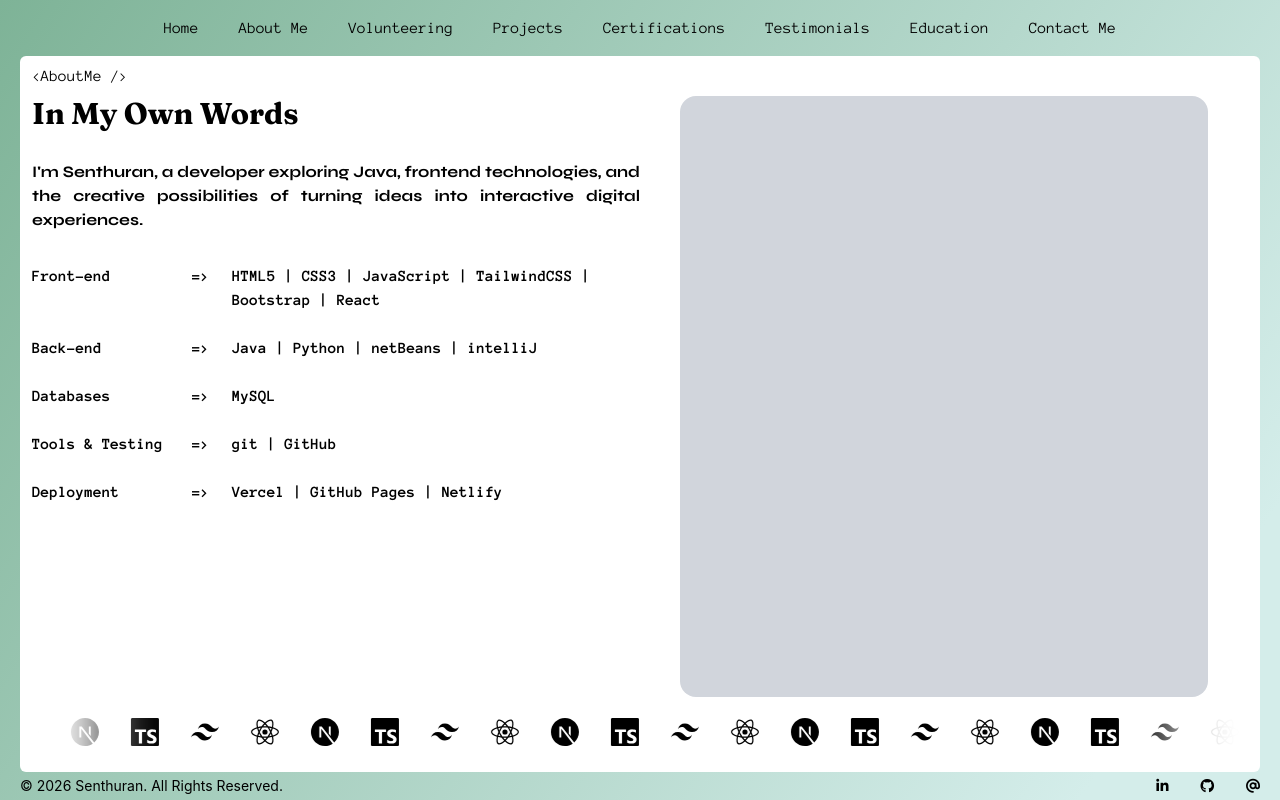
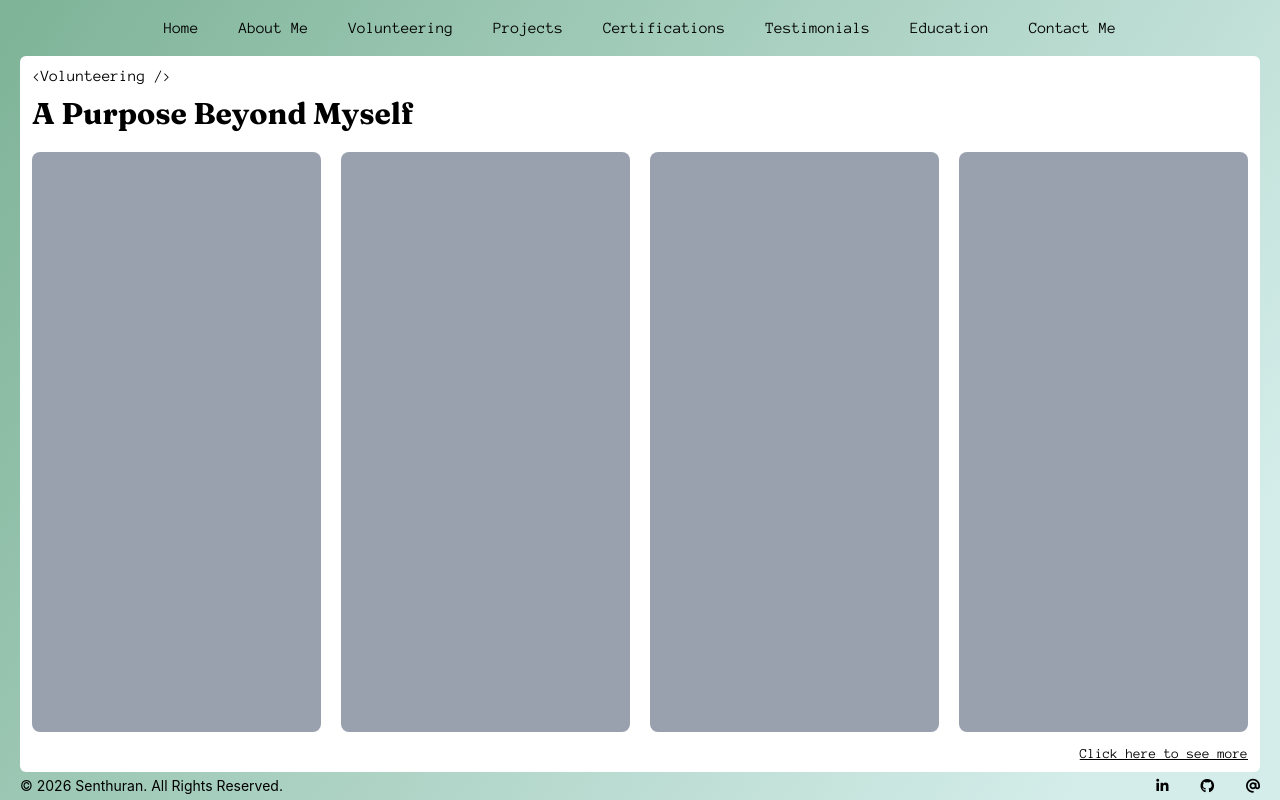
Before and after one commit to senthuran20040817/PORTFOLIO, a React (Vite) app: page / in a window 1280 px wide. Built offline with nearby package versions, Linux system fonts and the light colour scheme.

Commit message:
create the volunteering section

```diff
--- a/constants.jsx
+++ b/constants.jsx
@@ -20,3 +20,7 @@ export const tools = [
   ["git", "GitHub"],
   ["Vercel", "GitHub Pages", "Netlify"]
 ]
+
+export const volunteeringImages = [
+  `<img src="">`
+]
--- a/src/components/AboutMe.jsx
+++ b/src/components/AboutMe.jsx
@@ -4,8 +4,8 @@ import { techLogos, tools } from "../../constants.jsx"
 
 function AboutMe() {
     return (
-        <section className="relative bg-white grow rounded-md flex flex-col">
-            <div className="grid grid-cols-2 h-full mt-10 mx-3">
+        <section className="relative bg-white grow rounded-md flex flex-col  px-3">
+            <div className="grid grid-cols-2 h-full mt-10">
                 <div className="flex flex-col gap-2">
                     <p className="font-bold font-Fraunces text-3xl">In My Own Words</p>
                     <p className="w-full text-justify font-syne font-bold mt-5">I'm Senthuran, a developer exploring Java, frontend technologies, and the creative possibilities of turning ideas into interactive digital experiences.</p>
@@ -54,7 +54,7 @@ function AboutMe() {
                     speed={50}
                 />
             </div>
-            <div className=" absolute left-3 top-2">
+            <div className=" absolute top-2">
                 <p className="font-anonymous">{`<AboutMe />`}</p>
             </div>
         </section>
--- a/src/components/MainBg.jsx
+++ b/src/components/MainBg.jsx
@@ -1,5 +1,6 @@
 // import Home from './Home.jsx';
-import AboutMe from './AboutMe.jsx';
+// import AboutMe from './AboutMe.jsx';
+import Volunteering from './Volunteering.jsx'
 
 function MainBg() {
     return (
@@ -18,7 +19,7 @@ function MainBg() {
                     </ul>
                 </div>
             </nav>
-            <AboutMe/>
+            <Volunteering/>
             <div className="flex justify-between items-center text-sm py-1 rounded-md ">
                 <p>© 2026 Senthuran. All Rights Reserved.</p>
                 <div className="flex gap-8">
--- /dev/null
+++ b/src/components/Volunteering.jsx
@@ -0,0 +1,25 @@
+// import { volunteeringImages } from "../../constants.jsx"
+
+function Volunteering() {
+    return (
+        <section className="relative bg-white grow rounded-md flex flex-col px-3">
+            <div className="flex flex-col gap-2 mt-10 mb-5 ">
+                <p className="font-bold font-Fraunces text-3xl">A Purpose Beyond Myself</p>
+            </div>
+            <div className="flex justify-between h-full gap-5">
+                <div className="w-full bg-gray-400 rounded-lg"></div>
+                <div className="w-full bg-gray-400 rounded-lg"></div>
+                <div className="w-full bg-gray-400 rounded-lg"></div>
+                <div className="w-full bg-gray-400 rounded-lg"></div>
+            </div>
+            <div className="flex justify-end py-2">
+                <u><a className="font-anonymous text-sm" href="#"> Click here to see more</a></u>
+            </div>
+            <div className=" absolute top-2">
+                <p className="font-anonymous">{`<Volunteering />`}</p>
+            </div>
+        </section>
+    )
+}
+
+export default Volunteering
```
